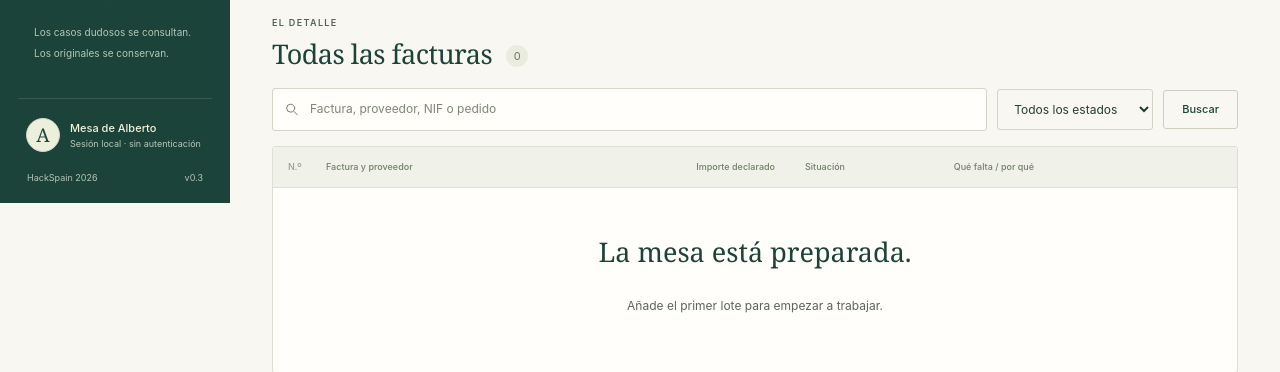
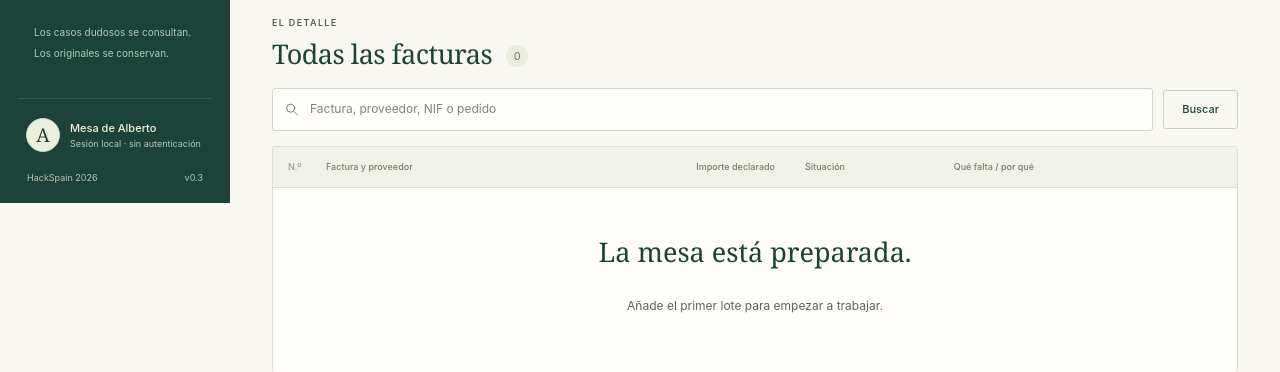
Before and after one commit to Pardito1/HackSpainDemo, a FastAPI app: page / in a window 1280 px wide. Shown: the part 597-969 px from the top of the page. Run offline with FastAPI, Linux system fonts and the light colour scheme; data that the repository does not hold is empty.

Commit message:
Quita el desplegable de Estado, redundante con las tarjetas de arriba
Las tarjetas (Propuestas de pago / No pagar / Necesitan tu criterio /
Pendientes) ya filtraban por result= con un clic y mostraban el
contador. El <select> del buscador hacia lo mismo por otro lado. Se
queda un input oculto que conserva el result= activo al buscar texto,
para no perder esa combinacion (antes solo el select la permitia).

116 tests siguen en verde; probado en vivo: se puede buscar texto sin
perder el filtro ESCALAR puesto por la tarjeta.

```diff
--- a/factu-control/factu/templates/index.html
+++ b/factu-control/factu/templates/index.html
@@ -14,7 +14,7 @@
 <a class="summary-item cost-summary" href="/operations{{ '?batch=' ~ selected_batch if selected_batch else '' }}"><div><strong>{{ metrics.external_eur|euros }} <small>€</small></strong><span>Gasto en proveedores externos</span><small>Ver tiempos y coste del lote</small></div>{{ icon('arrow') }}</a></section>
 {% if selected_result %}<p class="filter-active">Viendo solo <strong>{{ result_labels.get(selected_result, selected_result) }}</strong> · {{ total_filtered }} de {{ metrics.documents }} <a href="/{{ '?batch=' ~ selected_batch if selected_batch else '' }}">Quitar el filtro {{ icon('arrow') }}</a></p>{% endif %}
 <div class="section-heading list-heading"><div><p class="eyebrow">{{ 'LAS EXCEPCIONES' if selected_result=='ESCALAR' else 'EL DETALLE' }}</p><h2>{{ 'Lo que necesita tu criterio' if selected_result=='ESCALAR' else 'Todas las facturas' }} <span class="count-label">{{ total_filtered }}</span></h2></div>{% if selected_batch %}<details class="export-menu"><summary>{{ icon('download') }} Descargar resultados</summary><div><a href="/api/batches/{{ selected_batch }}/export">Lote inicial · outcomes.jsonl</a><a href="/api/batches/{{ selected_batch }}/export?filename=outcomes_lote2.jsonl">Lote 2 · outcomes_lote2.jsonl</a><small>Elige el nombre correspondiente a este lote.</small></div></details>{% endif %}</div>
-<form method="get" class="filters"><label class="search-label">{{ icon('search') }}<input name="q" value="{{ query }}" placeholder="Factura, proveedor, NIF o pedido" aria-label="Buscar facturas"></label><input type="hidden" name="batch" value="{{ selected_batch or '' }}"><select name="result" aria-label="Estado"><option value="">Todos los estados</option>{% for value in ['ESCALAR','PAGAR','NO_PAGAR','PENDING'] %}<option value="{{ value }}" {% if value==selected_result %}selected{% endif %}>{{ result_labels[value] }}</option>{% endfor %}</select><button type="submit">Buscar</button></form>
+<form method="get" class="filters"><label class="search-label">{{ icon('search') }}<input name="q" value="{{ query }}" placeholder="Factura, proveedor, NIF o pedido" aria-label="Buscar facturas"></label><input type="hidden" name="batch" value="{{ selected_batch or '' }}"><input type="hidden" name="result" value="{{ selected_result or '' }}"><button type="submit">Buscar</button></form>
 {% if selected_batch %}<div class="batch-tools"><span>Fuentes del lote <a href="/sources?batch={{ selected_batch }}">Revisar o actualizar {{ icon('arrow') }}</a></span><div class="actions"><button data-action="sync" data-batch="{{ selected_batch }}">Sincronizar ERP completo</button><button data-action="process" data-batch="{{ selected_batch }}">Procesar pendientes</button></div></div><div id="run-status" data-batch="{{ selected_batch }}" role="status" hidden></div>{% endif %}
 <div class="tablewrap"><table class="invoice-table"><thead><tr><th class="row-number">N.º</th><th>Factura y proveedor</th><th class="number">Importe declarado</th><th>Situación</th><th>Qué falta / por qué</th><th><span class="sr-only">Abrir expediente</span></th></tr></thead><tbody>
 {% for d in documents %}<tr><td class="row-number">{{ '%02d'|format((current_page-1)*40+loop.index) }}</td><td><a class="invoice-link" href="/documents/{{ d.id }}">{{ d.supplier }}</a><span class="invoice-meta">{{ d.file_id }}</span></td><td class="number amount">{{ d.total|euros }}<small>{{ d.currency or '' }}</small></td><td><span class="badge {{ d.result or '' }}">{{ result_labels.get(d.result or d.state, d.state) }}</span>{% if d.human %}<small class="human-label">Respuesta registrada</small>{% elif d.human_stale %}<small class="human-label stale">Revisar respuesta anterior</small>{% endif %}</td><td class="hint">{{ d.questions[0] if d.questions else d.reason }}</td><td><a class="open-link" href="/documents/{{ d.id }}" aria-label="Abrir {{ d.file_id }}">{{ icon('arrow') }}</a></td></tr>
```
